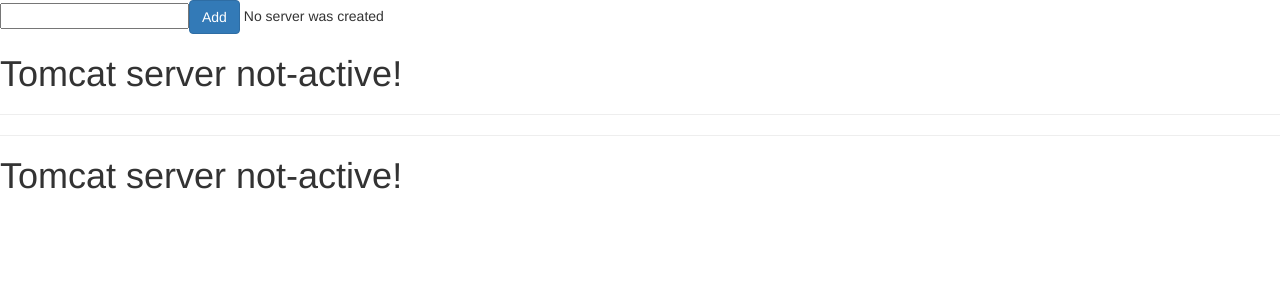
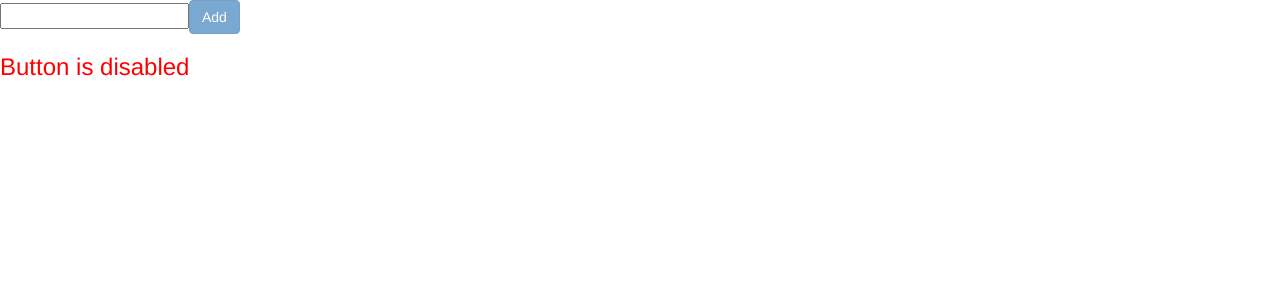
Before and after one commit to Dhiraj5509/AngularPractice, an Angular app: page / in a window 1280 px wide. Shown: the top 300 px of the page. Built offline with nearby package versions, Linux system fonts and the light colour scheme.

Commit message:
practiced ng if , ng for , ng style , ng class , component sharing data via @Input declarator

```diff
--- a/src/app/app.component.html
+++ b/src/app/app.component.html
@@ -1,5 +1,5 @@
 <app-servers>
 
-<hr>
+
 
 </app-servers>
--- a/src/app/server/server.component.html
+++ b/src/app/server/server.component.html
@@ -1 +1 @@
-<h1>{{serverName}} server {{serverStatus}}!</h1>
+<h1>{{server}}</h1>
--- a/src/app/server/server.component.ts
+++ b/src/app/server/server.component.ts
@@ -1,4 +1,4 @@
-import { Component, OnInit } from '@angular/core';
+import { Component, Input, OnInit } from '@angular/core';
 
 @Component({
   selector: 'app-server',
@@ -6,8 +6,9 @@
   styleUrls: ['./server.component.css']
 })
 export class ServerComponent implements OnInit {
-  serverName = "Tomcat" ;
-  serverStatus = "not-active" ;
+  @Input()
+  server : string ;
+
   constructor() { }
   ngOnInit(): void {
   }
--- a/src/app/servers/servers.component.css
+++ b/src/app/servers/servers.component.css
@@ -0,0 +1,7 @@
+.enabled{
+    color: green;
+}
+
+.disable{
+    color: red;
+}
--- a/src/app/servers/servers.component.html
+++ b/src/app/servers/servers.component.html
@@ -5,18 +5,27 @@
 <!-- naive 2 way binding -->
 <!-- <input type="text" (input)="OnTextChanged($event)"> -->
 
-<input type="text" [(ngModel)]="servername">
-<button class="btn btn-primary" [disabled] = isDisabled (click)="OnServerCreation()">Add</button>
-{{serverCreationStatus}}
+<input type="text" [(ngModel)]="servername" (input)="OnInput()">
+<button class="btn btn-primary" [disabled] = isButtonDisabled() (click)="OnServerCreation()">Add</button>
+<br>
 
-{{servername}}
-<app-server>
+<div *ngIf="isButtonCLicked">
+    <h3>
+        {{serverCreationStatus}}
+    </h3>
+</div>
+
+<div *ngIf="!isButtonDisabled(); else elseBlock">
+    <h3 [ngClass]="{enabled:true , disabled:false}">Button is enabled</h3>
+</div>
+
+
+<ng-template #elseBlock>
+    <h3 [ngStyle]="{color:'red'}">Button is disabled</h3>
+</ng-template>
+
+<br>
+
+<app-server *ngFor="let server of servers" [server]="server">
 
 </app-server>
-
-<hr>
-<hr>
-
-<app-server>
-
-</app-server>
--- a/src/app/servers/servers.component.ts
+++ b/src/app/servers/servers.component.ts
@@ -8,18 +8,37 @@
 export class ServersComponent implements OnInit {
   isDisabled = true ;
   servername = '' ;
+  servers : string[] = [];
   serverCreationStatus = "No server was created" ;
+  isButtonCLicked = false ;
   constructor() {
-    setTimeout(() => {
-        this.isDisabled = false ;
-    }, 2000);
    }
 
   ngOnInit(): void {
   }
+
+  OnInput()
+  {
+    this.isButtonCLicked = false ;
+  }
+  isButtonDisabled()
+  {
+    if(this.servername === '')
+    {
+      this.isDisabled = true ;
+    }
+    else{
+      this.isDisabled = false ;
+    }
+    return this.isDisabled ;
+  }
   OnServerCreation()
   {
+    this.servers.push(this.servername) ;
     this.serverCreationStatus = "Server created successfully" ;
+    this.isButtonCLicked = true ;
+    console.log(this.servers.length);
+
   }
   OnTextChanged(event : Event)
   {
--- a/tsconfig.json
+++ b/tsconfig.json
@@ -27,6 +27,7 @@
     "enableI18nLegacyMessageIdFormat": false,
     "strictInjectionParameters": true,
     "strictInputAccessModifiers": true,
-    "strictTemplates": true
+    "strictTemplates": true ,
+    "strictPropertyInitialization": false
   }
 }
```
Also changed, not shown: extra.txt (added), 1 other file (tests, documents, lock files or other folders).
